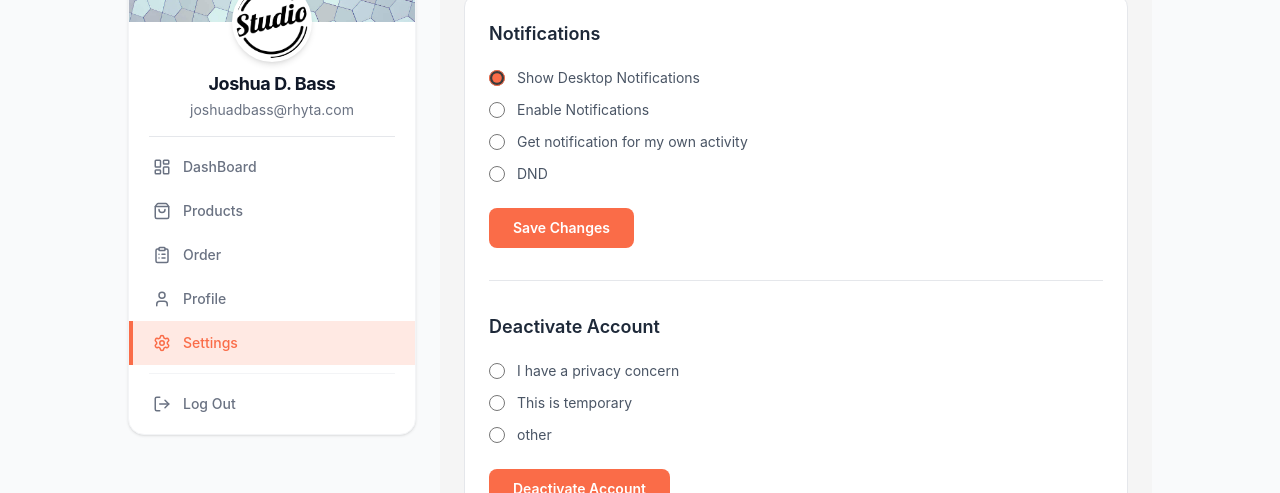
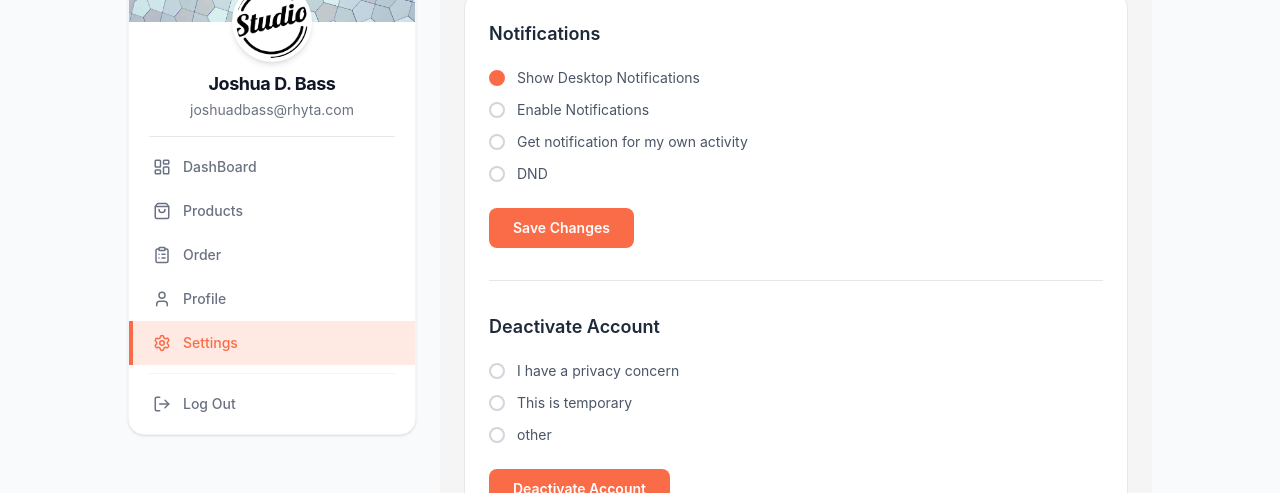
Before and after one commit to morphcodetech/b2b, a React (Vite) app: page /dashboard/settings in a window 1280 px wide. Shown: the part 279-772 px from the top of the page. Built offline with nearby package versions, Linux system fonts and the light colour scheme.

Commit message:
Fixed The radio button in settings page

```diff
--- a/src/components/SettingsPage/SettingRadioGroup.jsx
+++ b/src/components/SettingsPage/SettingRadioGroup.jsx
@@ -10,7 +10,12 @@ const SettingRadioGroup = ({ name, options, selected, onChange }) => (
           value={option}
           checked={selected === option}
           onChange={() => onChange(option)}
-          className="w-4 h-4 accent-[#FA6C48] cursor-pointer"
+          className="
+            w-4 h-4 cursor-pointer rounded-full border-2 border-gray-300
+            bg-white appearance-none
+            checked:border-[#FA6C48] checked:bg-[#FA6C48]
+            focus:outline-none focus:ring-2 focus:ring-[#FA6C48]/30
+          "
         />
         <span className="text-sm text-gray-600">{option}</span>
       </label>
```
